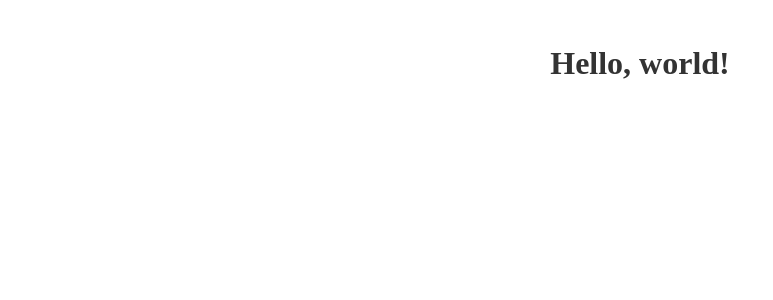
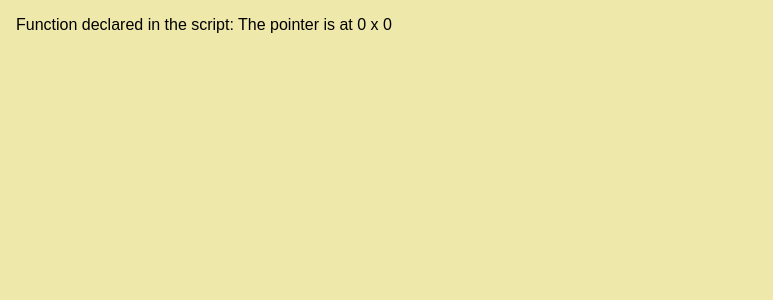
Before and after one commit to staswerno/svelte_tutorial, a SvelteKit app: page /events in a window 1280 px wide. Shown: the top 300 px of the page, without its empty margins (0-773 px from the left). Built offline with nearby package versions, Linux system fonts and the light colour scheme.

Commit message:
listening to DOM events

```diff
--- a/src/routes/events/+page.svelte
+++ b/src/routes/events/+page.svelte
@@ -1,21 +1,35 @@
 <script>
-  let name = 'world';
+	let m = { x: 0, y: 0 };
+
+	function handleMove(event) {
+		m.x = event.clientX;
+		m.y = event.clientY;
+	}
 </script>
 
-<main>
-  <h1>Hello, {name}!</h1>
-</main>
+<div on:pointermove={handleMove}>
+  Function declared in the script:
+	The pointer is at {m.x} x {m.y}
+</div>
+
+<!--
+Here is the same function declared inline:
+
+<div on:pointermove={(e) => {m = {x: e.clientX, y: e.clientY}}}>
+  Function declared inline:
+	The pointer is at {m.x} x {m.y}
+</div>
+-->
 
 <style>
-  main {
-    text-align: center;
-    padding: 1em;
-    max-width: 240px;
-    margin: 0 auto;
-  }
-
-  h1 {
-    color: #333;
-    font-size: 2em;
-  }
+	div {
+		position: fixed;
+		left: 0;
+		top: 0;
+		width: 100%;
+		height: 100%;
+		padding: 1rem;
+    background-color: palegoldenrod;
+    font-family: Arial, Helvetica, sans-serif
+	}
 </style>
```
